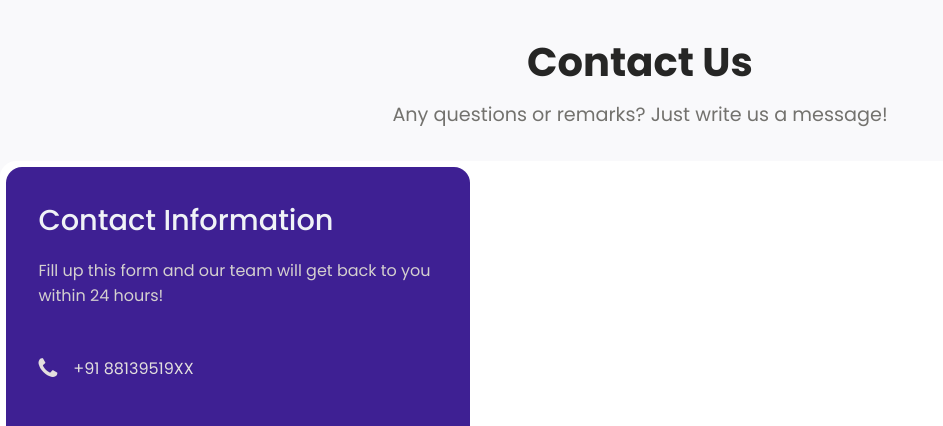
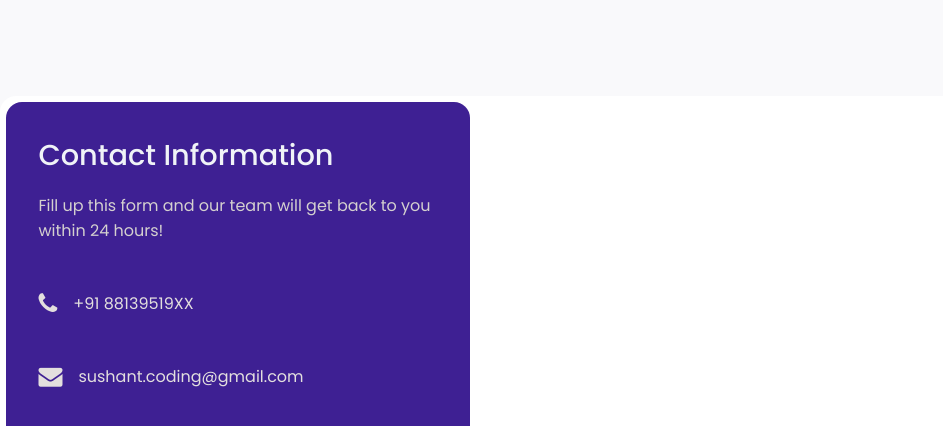
Before and after one commit to sushant102004/Full-Page-Contact-Form, a plain HTML site: page index.html in a window 1280 px wide. Shown: the top 426 px of the page, without its empty margins (0-943 px from the left). Drawn offline with Linux system fonts and the light colour scheme.

Commit message:
Top Section Removed

```diff
--- a/index.html
+++ b/index.html
@@ -10,10 +10,6 @@
   </head>
   <body>
     <div class="mainContainer">
-      <div class="topText">
-        <h1>Contact Us</h1>
-        <p>Any questions or remarks? Just write us a message!</p>
-      </div>
       <div class="mainCard">
         <div class="leftArea">
           <p id="contactText">Contact Information</p>
--- a/style.css
+++ b/style.css
@@ -15,28 +15,12 @@ html {
   padding: 0px;
 }
 
-.topText{
-    text-align: center;
-}
-
-.topText h1{
-    padding-top: 2rem;
-    font-size: 2.5rem;
-    color: #262625;
-}
-
-.topText p{
-    padding-top: 0.5rem;
-    font-size: 1.2rem;
-    color: #73726e;
-}
-
 .mainCard{
     width: 80rem;
     background-color: white;
     border-radius: 1rem;
     margin: auto;
-    margin-top: 2rem;
+    margin-top: 6rem;
     padding: 0.4rem;
 }
 
```
